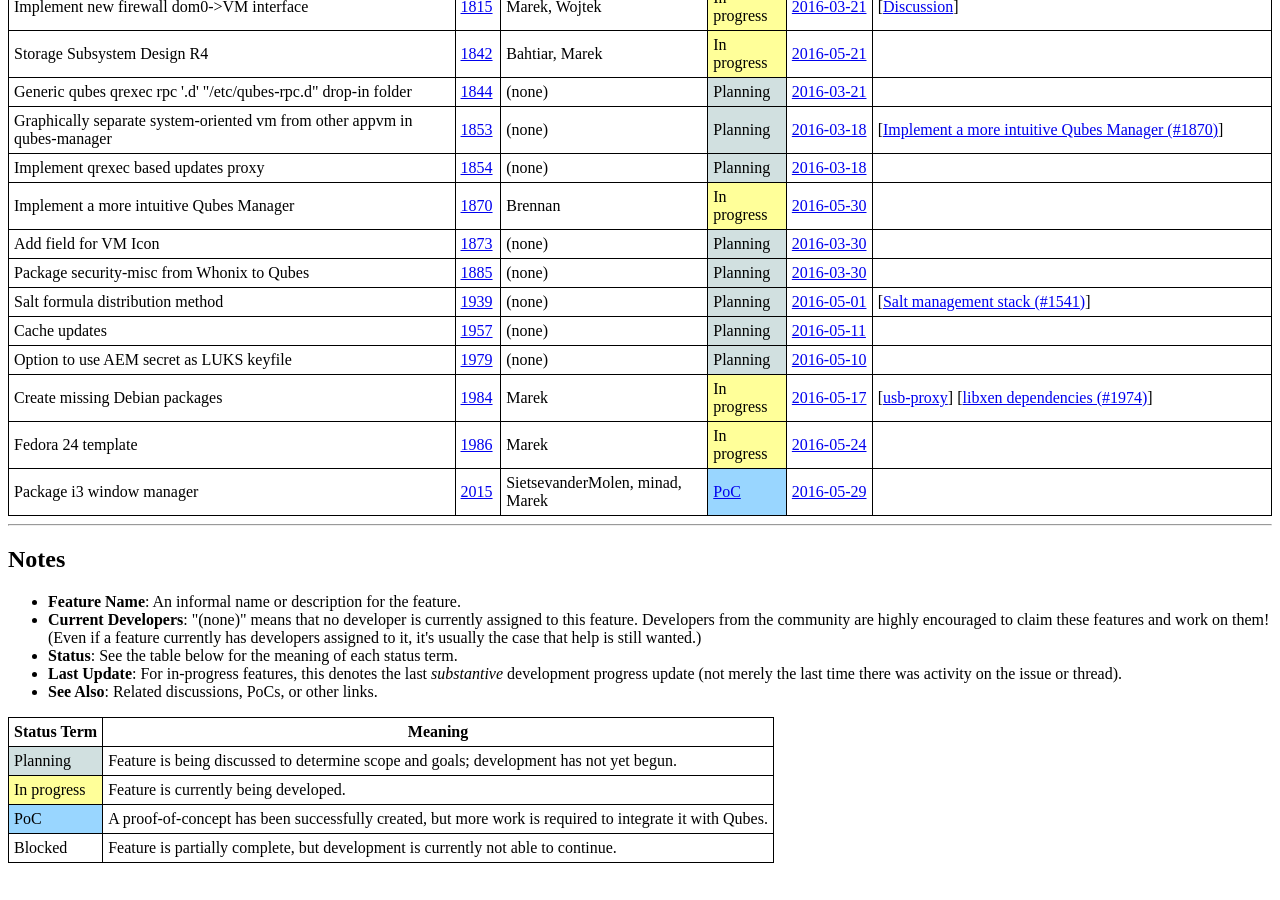
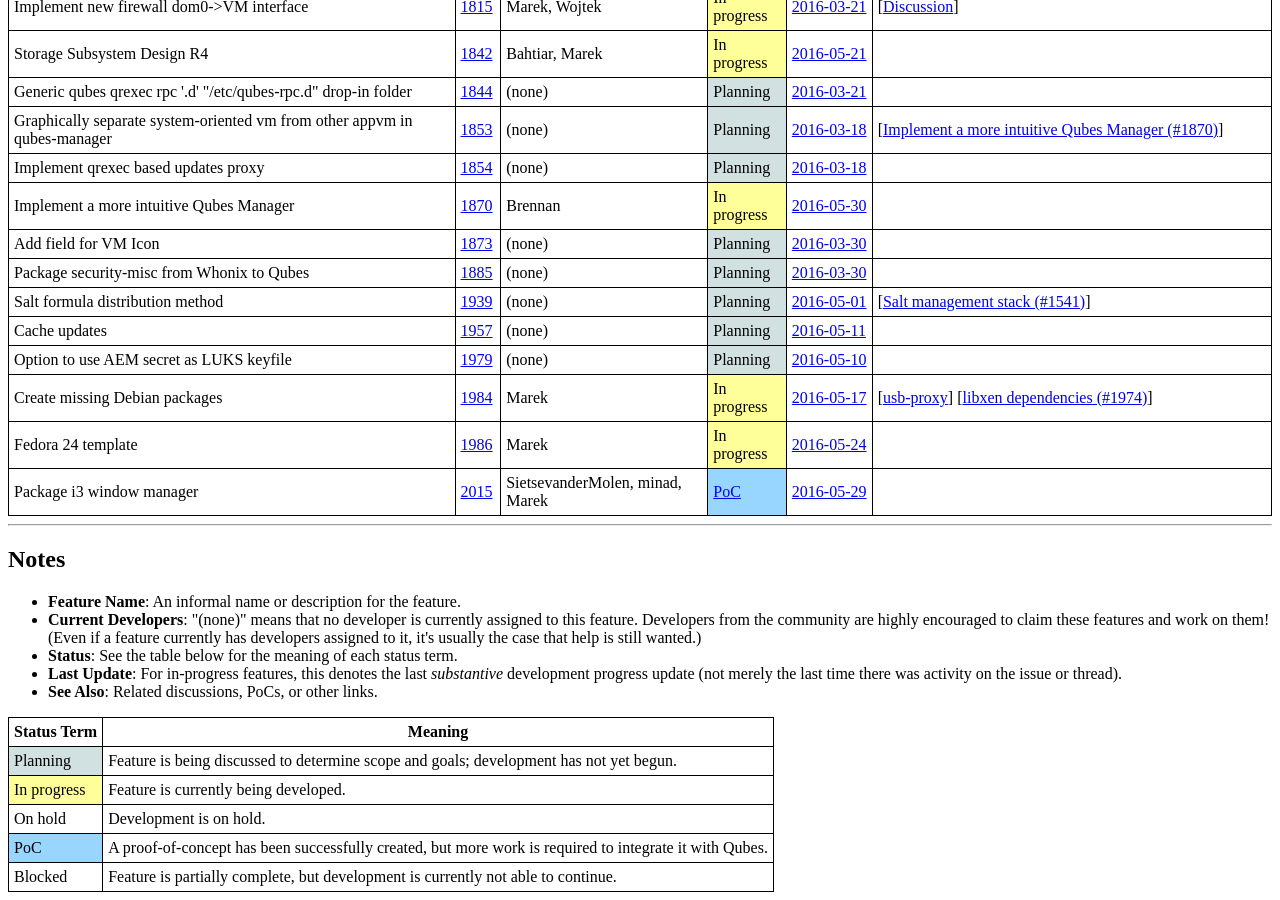
Before and after one commit to QubesOS/qubes-issues, a Jekyll site: the page built from index.md, in a window 1280 px wide and 900 px high, scrolled down 2471 px. Built offline with Jekyll 4.4.1, drawn with Linux system fonts in a browser that asks for light colours; before the commit the page ends 3342 px from its top, so only the background shows below that.

Commit message:
Create "On hold" status

```diff
--- a/_includes/features.html
+++ b/_includes/features.html
@@ -27,6 +27,8 @@
       </td>
       {% if feature.status.term == 'In progress' %}
       <td class="in-progress">
+      {% elsif feature.status.term == 'On hold' %}
+      <td class="on-hold">
       {% elsif feature.status.term == 'PoC' %}
       <td class="poc">
       {% elsif feature.status.term == 'Waiting' %}
@@ -89,6 +91,10 @@
       <td>Feature is currently being developed.</td>
     </tr>
     <tr>
+      <td class="on-hold">On hold</td>
+      <td>Development is on hold.</td>
+    </tr>
+    <tr>
       <td class="poc">PoC</td>
       <td>A proof-of-concept has been successfully created, but more work is required to integrate it with Qubes.</td>
     </tr>
```
